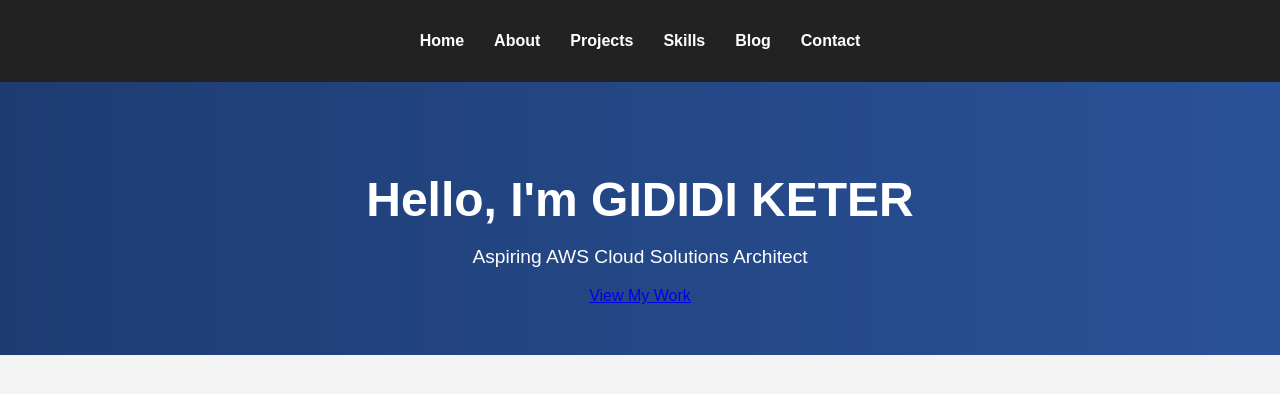
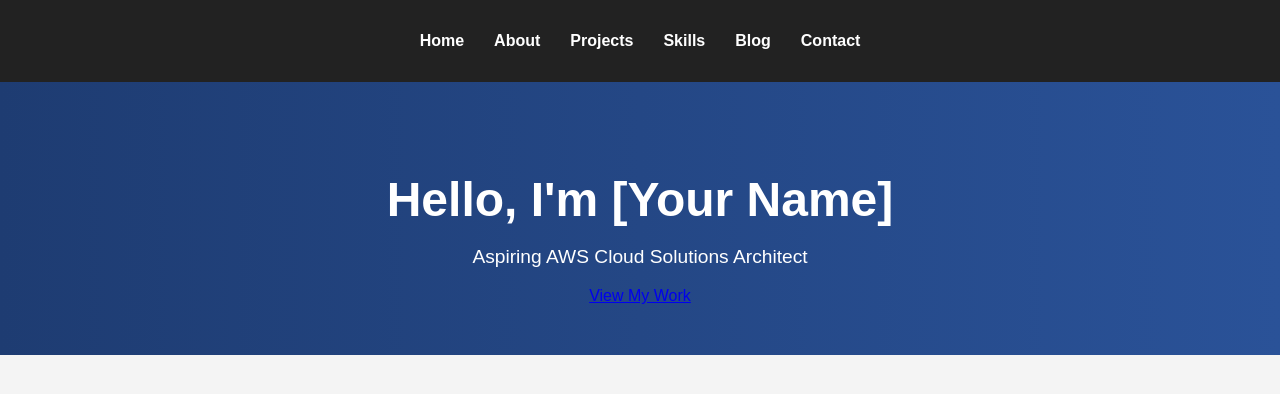
Before and after one commit to Gidiiketer3/gideonkipngetich-portfolio, a plain HTML site: page index.html in a window 1280 px wide. Drawn offline with Linux system fonts and the light colour scheme.

Commit message:
Updated portfolio files

```diff
--- a/assets/css/styles.css
+++ b/assets/css/styles.css
@@ -1,3 +1,4 @@
+/* Main Stylesheet */
 /* Main Stylesheet */
 /* Contact Page */
 .contact {
--- a/index.html
+++ b/index.html
@@ -22,7 +22,7 @@
     </header>
 
     <section class="hero">
-        <h1>Hello, I'm GIDIDI KETER</h1>
+        <h1>Hello, I'm [Your Name]</h1>
         <p>Aspiring AWS Cloud Solutions Architect</p>
         <a href="projects.html" class="btn">View My Work</a>
     </section>
```
Also changed, not shown: blog.html (+1 -1 lines), contact.html (+1 -1 lines), projects.html (+1 -0 lines), skills.html (+1 -1 lines).
